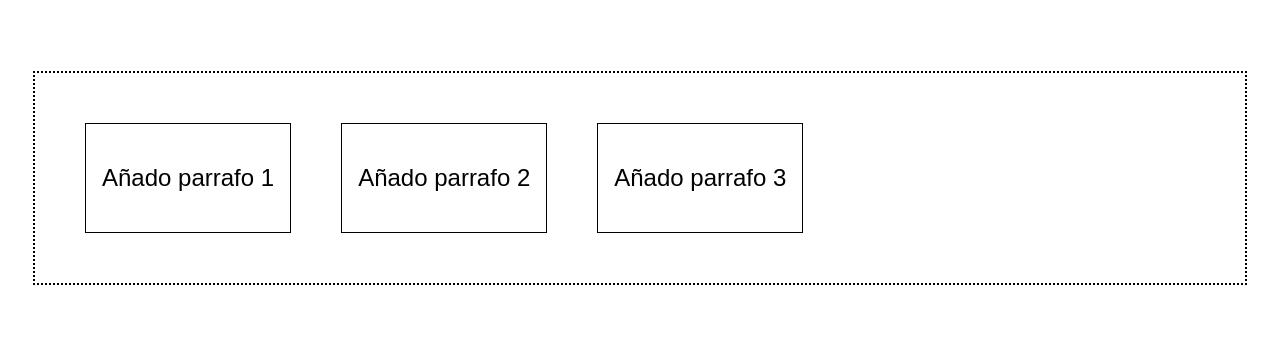
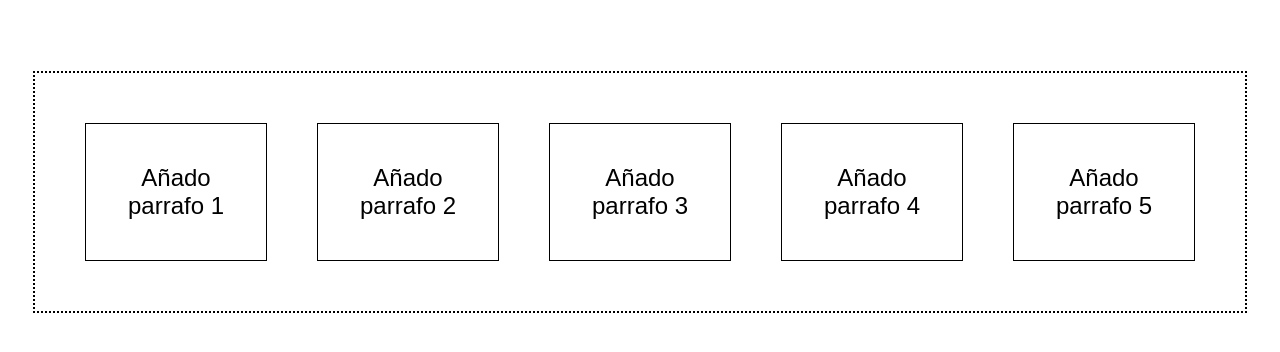
Before and after one commit to ra13ul/proyecto-GIT, a plain HTML site: page index.html in a window 1280 px wide. Shown: the part 156-508 px from the top of the page. Drawn offline with Linux system fonts and the light colour scheme.

Commit message:
new blocks, now five

```diff
--- a/index.html
+++ b/index.html
@@ -16,6 +16,8 @@
         <div class="eqe-box-flex"><p>Añado parrafo 1</p></div>
         <div class="eqe-box-flex"><p>Añado parrafo 2</p></div>
         <div class="eqe-box-flex"><p>Añado parrafo 3</p></div>
+        <div class="eqe-box-flex"><p>Añado parrafo 4</p></div>
+        <div class="eqe-box-flex"><p>Añado parrafo 5</p></div>
     </div>
 </body>
 </html>
```
